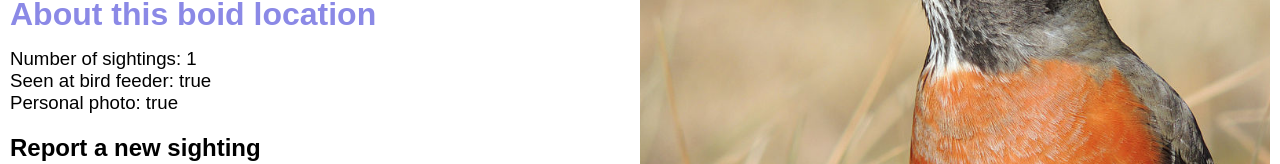
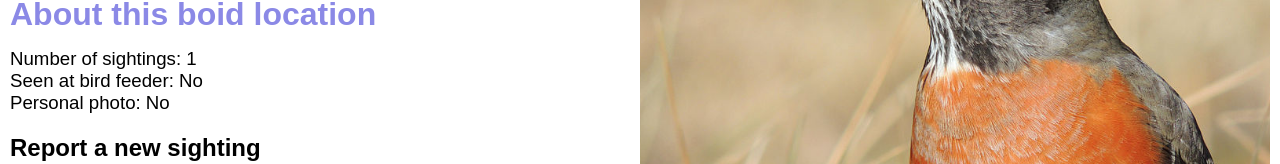
Before and after one commit to jallend1/daBoids, an Angular app: page /details/0 in a window 1280 px wide. Shown: the part 235-399 px from the top of the page. Built offline with nearby package versions, Linux system fonts and the light colour scheme.

Commit message:
Updates rendering of true / false attributes to Yes / no

```diff
--- a/src/app/boids.service.ts
+++ b/src/app/boids.service.ts
@@ -15,8 +15,8 @@ export class BoidsService {
       state: 'WA',
       photo: `assets/boidImages/american-robin.jpg`,
       sightings: 1,
-      atBirdFeeder: true,
-      personalPhoto: true,
+      atBirdFeeder: false,
+      personalPhoto: false,
     },
     {
       id: 1,
--- a/src/app/details/details.component.html
+++ b/src/app/details/details.component.html
@@ -15,8 +15,10 @@
     <h2 class="section-heading">About this boid location</h2>
     <ul>
       <li>Number of sightings: {{ boidLocation?.sightings }}</li>
-      <li>Seen at bird feeder: {{ boidLocation?.atBirdFeeder }}</li>
-      <li>Personal photo: {{ boidLocation?.personalPhoto }}</li>
+      <li>
+        Seen at bird feeder: {{ boidLocation?.atBirdFeeder ? "Yes" : "No" }}
+      </li>
+      <li>Personal photo: {{ boidLocation?.personalPhoto ? "Yes" : "No" }}</li>
     </ul>
   </section>
   <section class="listing-apply">
```
